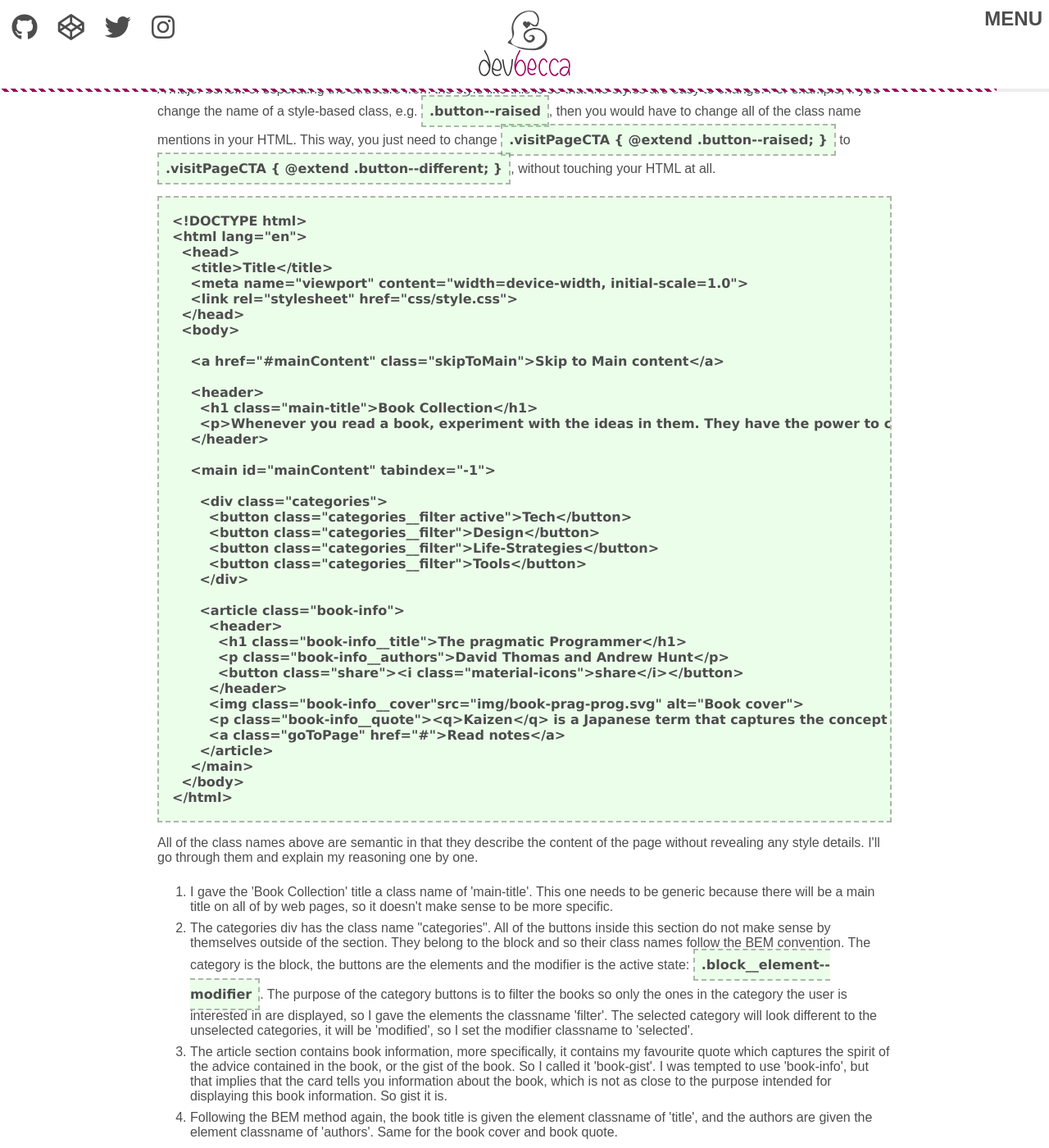
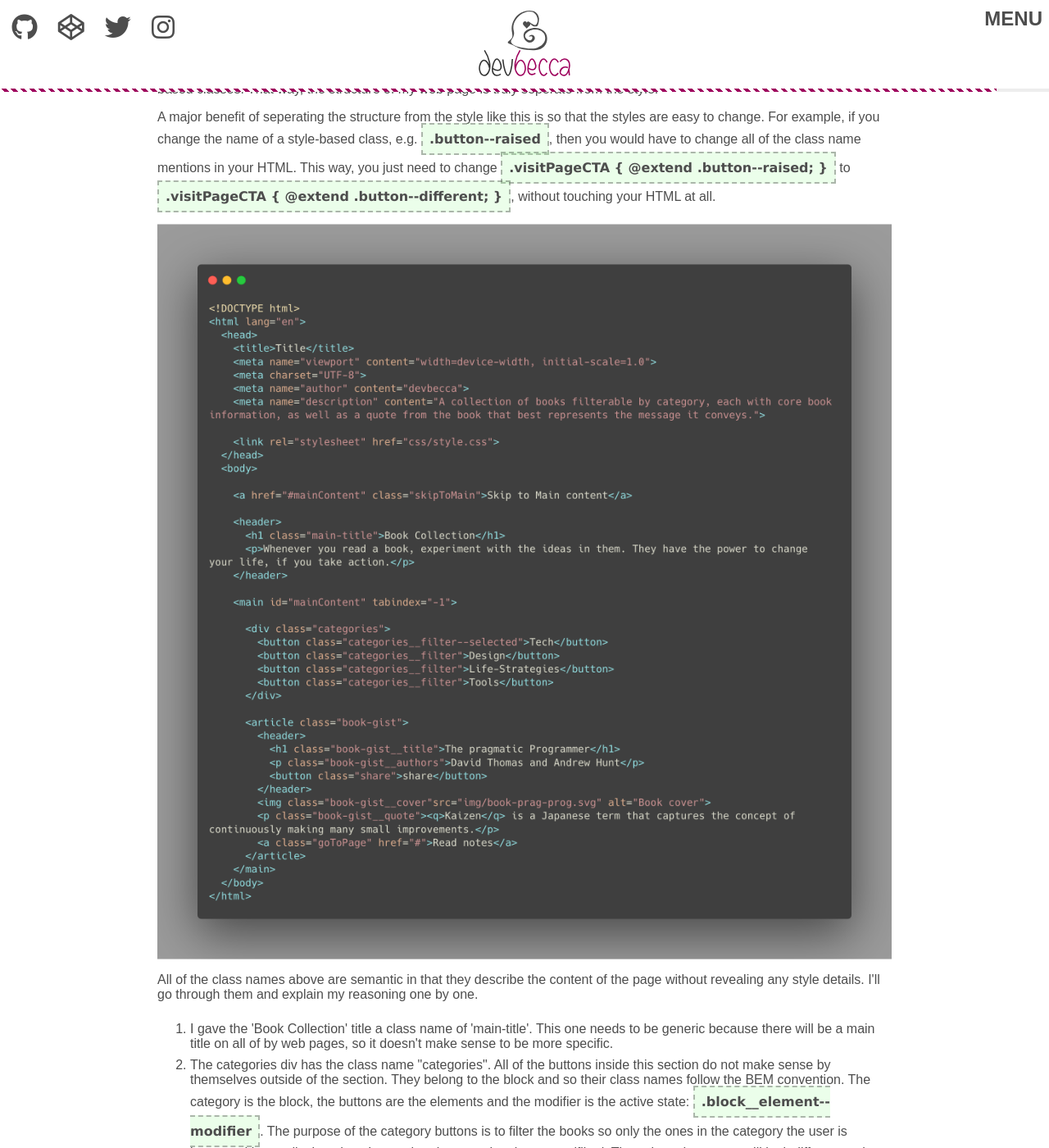
Before and after one commit to Becca9941/Becca9941.github.io, a Jekyll site: the page built from _posts/2019-10-03-semantic-and-accessible-html-guide.html, in a window 1280 px wide and 1400 px high, scrolled down 6446 px. Shown: the whole window at 82% size. Built offline with Jekyll 4.4.1, drawn with Linux system fonts in a browser that asks for light colours; nearby versions of some CDN libraries; some of the changed text lies outside the part shown.

Commit message:
semantic and accessible html

```diff
--- a/_posts/2019-10-03-semantic-and-accessible-html-guide.html
+++ b/_posts/2019-10-03-semantic-and-accessible-html-guide.html
@@ -220,48 +222,7 @@ title: Part 1 - Principles, and converting a design into semantic and accessible
 
 <p>A major benefit of seperating the structure from the style like this is so that the styles are easy to change. For example, if you change the name of a style-based class, e.g. <code>.button--raised</code>, then you would have to change all of the class name mentions in your HTML. This way, you just need to change <code>.visitPageCTA { @extend .button--raised; }</code> to <code>.visitPageCTA { @extend .button--different; }</code>, without touching your HTML at all.</p>
 
-<pre>
-<code>
-&lt;!DOCTYPE html&gt;
-&lt;html lang="en"&gt;
-  &lt;head&gt;
-    &lt;title&gt;Title&lt;/title&gt;
-    &lt;meta name="viewport" content="width=device-width, initial-scale=1.0"&gt;
-    &lt;link rel="stylesheet" href="css/style.css"&gt;
-  &lt;/head&gt;
-  &lt;body&gt;
-
-    &lt;a href="#mainContent" class="skipToMain"&gt;Skip to Main content&lt;/a&gt;
-
-    &lt;header&gt;
-      &lt;h1 class="main-title"&gt;Book Collection&lt;/h1&gt;
-      &lt;p&gt;Whenever you read a book, experiment with the ideas in them. They have the power to change your life, if you take action.&lt;/p&gt;
-    &lt;/header&gt;
-
-    &lt;main id="mainContent" tabindex="-1"&gt;
-
-      &lt;div class="categories"&gt;
-        &lt;button class="categories__filter active"&gt;Tech&lt;/button&gt;
-        &lt;button class="categories__filter"&gt;Design&lt;/button&gt;
-        &lt;button class="categories__filter"&gt;Life-Strategies&lt;/button&gt;
-        &lt;button class="categories__filter"&gt;Tools&lt;/button&gt;
-      &lt;/div&gt;
-
-      &lt;article class="book-info"&gt;
-        &lt;header&gt;
-          &lt;h1 class="book-info__title"&gt;The pragmatic Programmer&lt;/h1&gt;
-          &lt;p class="book-info__authors"&gt;David Thomas and Andrew Hunt&lt;/p&gt;
-          &lt;button class="share"&gt;&lt;i class="material-icons"&gt;share&lt;/i&gt;&lt;/button&gt;
-        &lt;/header&gt;
-        &lt;img class="book-info__cover"src="img/book-prag-prog.svg" alt="Book cover"&gt;
-        &lt;p class="book-info__quote"&gt;&lt;q&gt;Kaizen&lt;/q&gt; is a Japanese term that captures the concept of continuously making many small improvements.&lt;/p&gt;
-        &lt;a class="goToPage" href="#"&gt;Read notes&lt;/a&gt;
-      &lt;/article&gt;
-    &lt;/main&gt;
-  &lt;/body&gt;
-&lt;/html&gt;
-</code>
-</pre>
+<img src="/assets/img/semantic-html.png" alt="code snippet semantic html">
 
 <p>All of the class names above are semantic in that they describe the content of the page without revealing any style details. I'll go through them and explain my reasoning one by one.</p>
 
```
Also changed, not shown: other parts of _posts/2019-10-03-semantic-and-accessible-html-guide.html (+2 -0 lines), assets/img/semantic-html.png (added), 1 other file.
